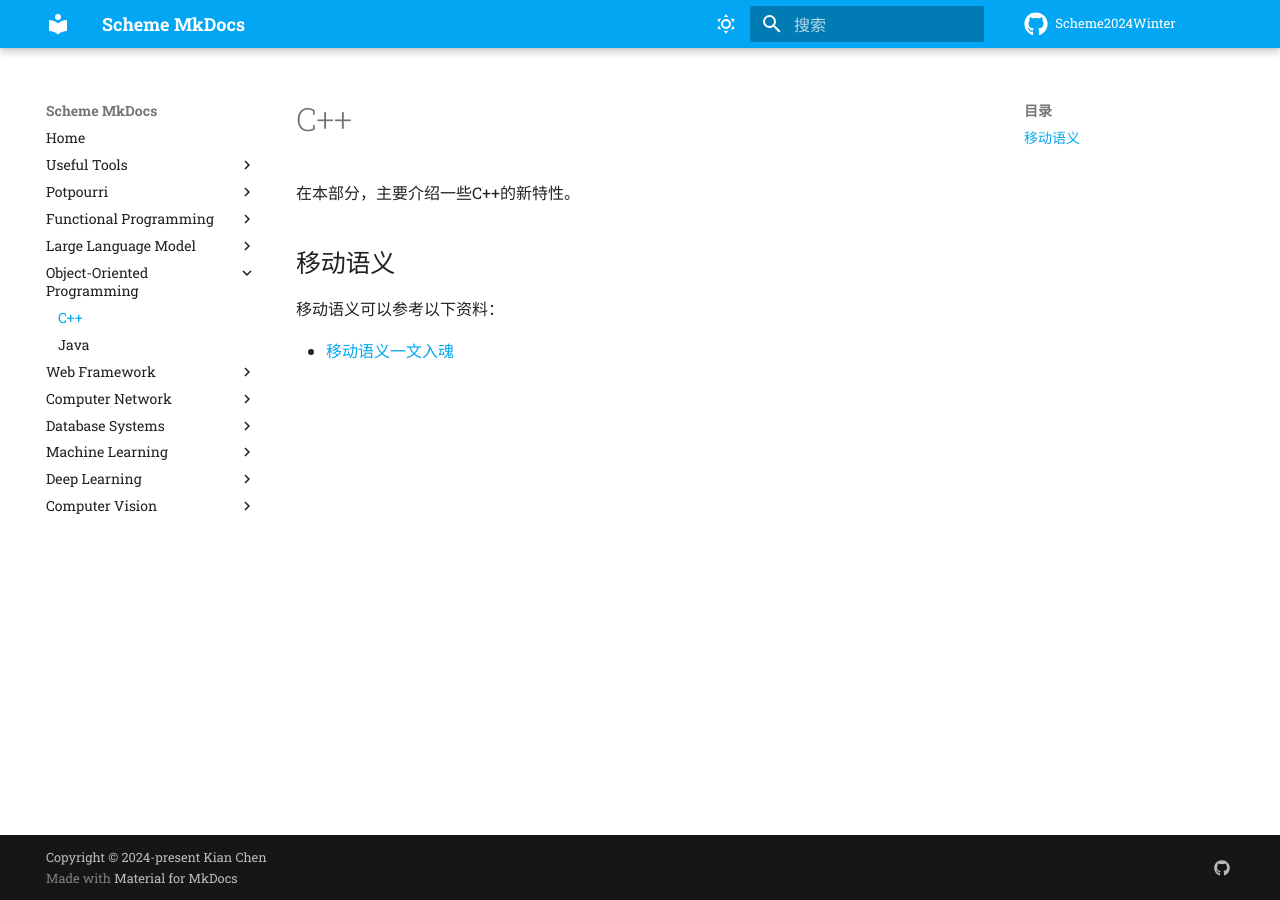
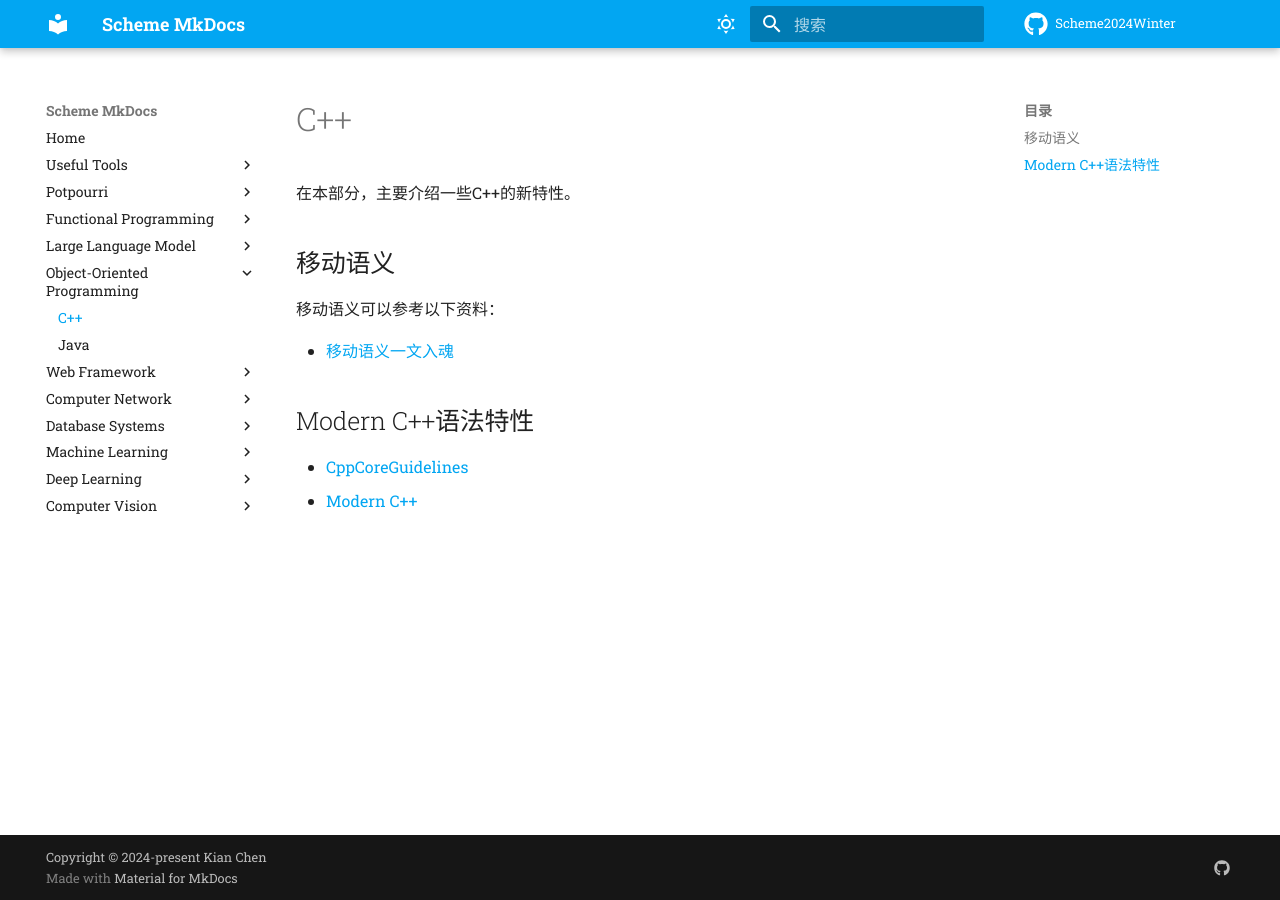
Before and after one commit to Kian-Chen/Scheme2024Winter, an MkDocs documentation site: the page built from docs/OOP/C++.md, in a window 1280 px wide. Built offline with MkDocs 1.6.1 and Material for MkDocs 9.7.7, drawn with Linux system fonts in a browser that asks for light colours; comment, search, counter and statistics services are not loaded.

Commit message:
Update Modern C++

```diff
--- a/docs/OOP/C++.md
+++ b/docs/OOP/C++.md
@@ -7,3 +7,8 @@
 移动语义可以参考以下资料：
 
 - [移动语义一文入魂](https://zhuanlan.zhihu.com/p/455848360)
+
+##  Modern C++语法特性
+
+- [CppCoreGuidelines](http://isocpp.github.io/CppCoreGuidelines/CppCoreGuidelines.html)
+- [Modern C++](https://changkun.de/modern-cpp/zh-cn/00-preface/)
```
